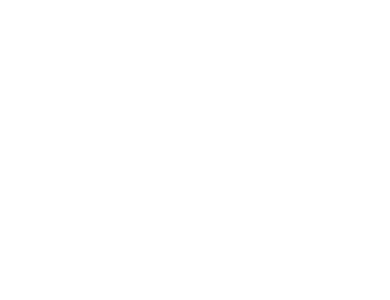
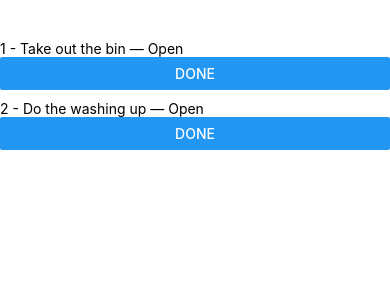
Before and after one commit to LouieMorais/housetasker, a React Native app: screen / in a window 390 px wide. Shown: the top 300 px of the page. Built offline with nearby package versions, Linux system fonts and the light colour scheme.

Commit message:
Final code with initial rendering test. Android app build 0.1

```diff
--- a/app.json
+++ b/app.json
@@ -2,7 +2,7 @@
   "expo": {
     "name": "housetasker",
     "slug": "housetasker",
-    "version": "1.0.0",
+    "version": "0.1.0",
     "orientation": "portrait",
     "icon": "./src/assets/icon.png",
     "userInterfaceStyle": "light",
--- a/src/stores/taskStore.ts
+++ b/src/stores/taskStore.ts
@@ -1,52 +1,29 @@
 // src/stores/taskStore.ts
 import { create } from 'zustand'
 
-type TaskStatus = 'Open' | 'Completed' | 'Late'
-
-export interface Task {
+export type Task = {
   id: number
   description: string
-  assigned_to: number
-  room_id: number
-  status: TaskStatus
-  due_date: string
-  points: number
+  status: 'Open' | 'Completed'
 }
 
-export interface HousematePoints {
-  housemate_id: number
-  total_points: number
-}
-
-interface TaskStoreState {
+type TaskState = {
   tasks: Task[]
-  leaderboard: HousematePoints[]
   isLoading: boolean
-  error: string | null
-
-  setTasks: (tasks: Task[]) => void
-  setLeaderboard: (points: HousematePoints[]) => void
-  setError: (msg: string) => void
-  setLoading: (state: boolean) => void
-
   markTaskAsCompleted: (taskId: number) => void
 }
 
-export const useTaskStore = create<TaskStoreState>((set, get) => ({
-  tasks: [],
-  leaderboard: [],
+export const useTaskStore = create<TaskState>((set) => ({
+  tasks: [
+    { id: 1, description: 'Take out the bin', status: 'Open' },
+    { id: 2, description: 'Do the washing up', status: 'Open' },
+  ],
   isLoading: false,
-  error: null,
 
-  setTasks: (tasks) => set({ tasks }),
-  setLeaderboard: (leaderboard) => set({ leaderboard }),
-  setError: (error) => set({ error }),
-  setLoading: (isLoading) => set({ isLoading }),
-
-  markTaskAsCompleted: (taskId) => {
-    const updatedTasks = get().tasks.map((task) =>
-      task.id === taskId ? { ...task, status: 'Completed' } : task
-    )
-    set({ tasks: updatedTasks })
-  },
+  markTaskAsCompleted: (taskId) =>
+    set((state) => ({
+      tasks: state.tasks.map((task) =>
+        task.id === taskId ? { ...task, status: 'Completed' } : task
+      ),
+    })),
 }))
```
Also changed, not shown: 1 other file (tests, documents, lock files or other folders).
